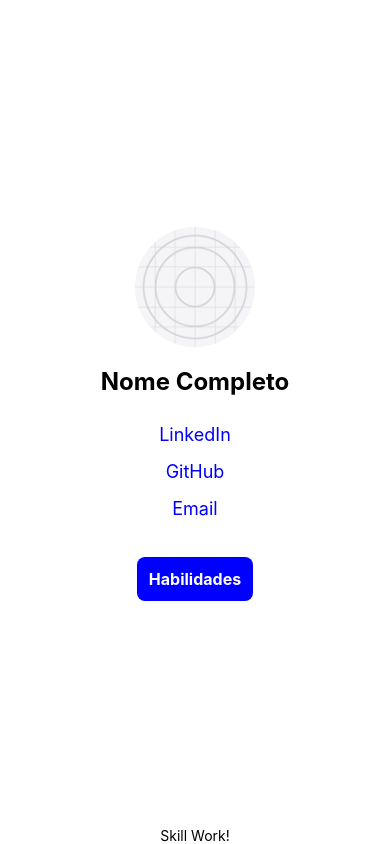
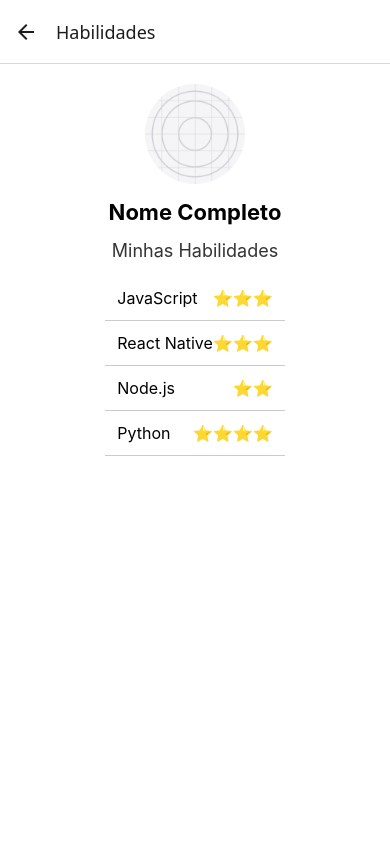
Before and after one commit to Ikarosuu/App-de-Portfolio, a React Native app: screen /Skills in a window 390 px wide. Built offline with nearby package versions, Linux system fonts and the light colour scheme.

Commit message:
version 1

```diff
--- a/App.tsx
+++ b/App.tsx
@@ -1,23 +1,18 @@
-import { StatusBar } from 'expo-status-bar';
-import { StyleSheet, Text, View } from 'react-native';
-
+import { StyleSheet } from 'react-native';
+import { NavigationContainer } from '@react-navigation/native'
+import { createNativeStackNavigator } from '@react-navigation/native-stack'
 import MainScreen from './src/screens/MainScreen'
 import SkillScreen from './src/screens/SkillScreen'
 
+const Stack = createNativeStackNavigator()
+
 export default function App() {
   return (
-    <View style={styles.container}>
-      <MainScreen/>
-      <SkillScreen/>
-    </View>
+    <NavigationContainer>
+      <Stack.Navigator>
+        <Stack.Screen name='Main' component={MainScreen} options={{title: 'Meu portfólio'}}/>
+        <Stack.Screen name='Skills' component={SkillScreen} options={{title: 'Habilidades'}}/>
+      </Stack.Navigator>
+    </NavigationContainer>
   );
 }
-
-const styles = StyleSheet.create({
-  container: {
-    flex: 1,
-    backgroundColor: '#fff',
-    alignItems: 'center',
-    justifyContent: 'center',
-  },
-});
--- a/package.json
+++ b/package.json
@@ -10,12 +10,13 @@
   },
   "dependencies": {
     "@react-navigation/native": "^7.1.17",
+    "@react-navigation/native-stack": "^7.3.26",
     "expo": "~53.0.22",
     "expo-status-bar": "~2.2.3",
     "react": "19.0.0",
     "react-native": "0.79.6",
-    "react-native-screens": "~4.11.1",
-    "react-native-safe-area-context": "5.4.0"
+    "react-native-safe-area-context": "5.4.0",
+    "react-native-screens": "~4.11.1"
   },
   "devDependencies": {
     "@babel/core": "^7.25.2",
--- a/src/screens/MainScreen.tsx
+++ b/src/screens/MainScreen.tsx
@@ -4,27 +4,31 @@ import { useNavigation } from '@react-navigation/native'
 import photo from '../../assets/icon.png'
 
 export default function MainScreen() {
-    //const navigation = useNavigation()
+    const navigation = useNavigation()
 
     return(
         <View style={styles.container}>
             <Image source={photo} style={styles.photo}/>
             <Text style={styles.name}>Nome Completo</Text>
 
-            <TouchableOpacity>
+            <TouchableOpacity onPress={()=> Linking.openURL('https://www.linkedin.com/in/icarorp/')}>
                 <Text style={styles.link}>LinkedIn</Text>
             </TouchableOpacity>
 
-            <TouchableOpacity>
-                <Text style={styles.link}>GitHub</Text>
+            <TouchableOpacity onPress={()=> Linking.openURL('https://github.com/IcaroRP')}>
+                <Text style={styles.link}>GitHub 1</Text>
             </TouchableOpacity>
 
-            <TouchableOpacity>
+            <TouchableOpacity onPress={()=> Linking.openURL('https://github.com/Ikarosuu/')}>
+                <Text style={styles.link}>GitHub 2</Text>
+            </TouchableOpacity>
+
+            <TouchableOpacity onPress={()=> Linking.openURL('mailto: icaroribeiroam@gmail.com')}>
                 <Text style={styles.link}>Email</Text>
             </TouchableOpacity>
 
             <TouchableOpacity style={styles.button}>
-                <Text style={styles.textButton}>Habilidades</Text>
+                <Text style={styles.textButton} onPress={()=> navigation.navigate('Skills' as never)}>Habilidades</Text>
             </TouchableOpacity>
             <StatusBar style='auto'/>
         </View>
--- a/src/screens/SkillScreen.tsx
+++ b/src/screens/SkillScreen.tsx
@@ -1,11 +1,77 @@
-import { View, Text } from 'react-native'
+import { View, Text, Image, StyleSheet, FlatList } from 'react-native'
+import photo from '../../assets/icon.png'
 import { StatusBar } from 'expo-status-bar'
+
+const skills =[
+    {
+        id: '1', name: 'JavaScript', level: '⭐⭐⭐'
+    },
+    {
+        id: '2', name: 'React Native', level: '⭐⭐⭐'
+    },
+    {
+        id: '3', name: 'Node.js', level: '⭐⭐'
+    },
+    {
+        id: '4', name: 'Python', level: '⭐⭐⭐⭐'
+    },
+]
 
 export default function SkillScreen() {
     return(
-        <View>
-            <Text>Skill Work!</Text>
+        <View style={styles.container}>
+            <Image source={photo} style={styles.photo}/>
+            <Text style={styles.name}>Nome Completo</Text>
+            <Text style={styles.sibtitle}>Minhas Habilidades</Text>
+
+            <FlatList
+                data={skills}
+                keyExtractor={(item)=> item.id}
+                renderItem={({item}) => (
+                    <View style={styles.skillItem}>
+                        <Text style={styles.skillName}>{item.name}</Text>
+                        <Text style={styles.skillLevel}>{item.level}</Text>
+                    </View>
+            )}/>
             <StatusBar style='auto'/>
         </View>
     )
 }
+
+const styles = StyleSheet.create({
+    container:{
+        flex: 1,
+        alignItems: 'center',
+        padding: 20,
+        backgroundColor: 'white'
+    },
+    photo:{
+        width: 100,
+        height: 100,
+        borderRadius: 50,
+        marginBottom: 15
+    },
+    name:{
+        fontSize: 22,
+        fontWeight: 'bold'
+    },
+    sibtitle:{
+        fontSize: 18,
+        marginVertical: 15,
+        color: '#343434ff'
+    },
+    skillName:{
+        fontSize: 16
+    },
+    skillItem:{
+        flexDirection: 'row',
+        justifyContent: 'space-between',
+        width: '100%',
+        padding: 12,
+        borderBottomWidth: 1,
+        borderColor: '#cbcbcbff'
+    },
+    skillLevel:{
+        fontSize: 16,
+    }
+})
```
Also changed, not shown: 1 other file (tests, documents, lock files or other folders).
